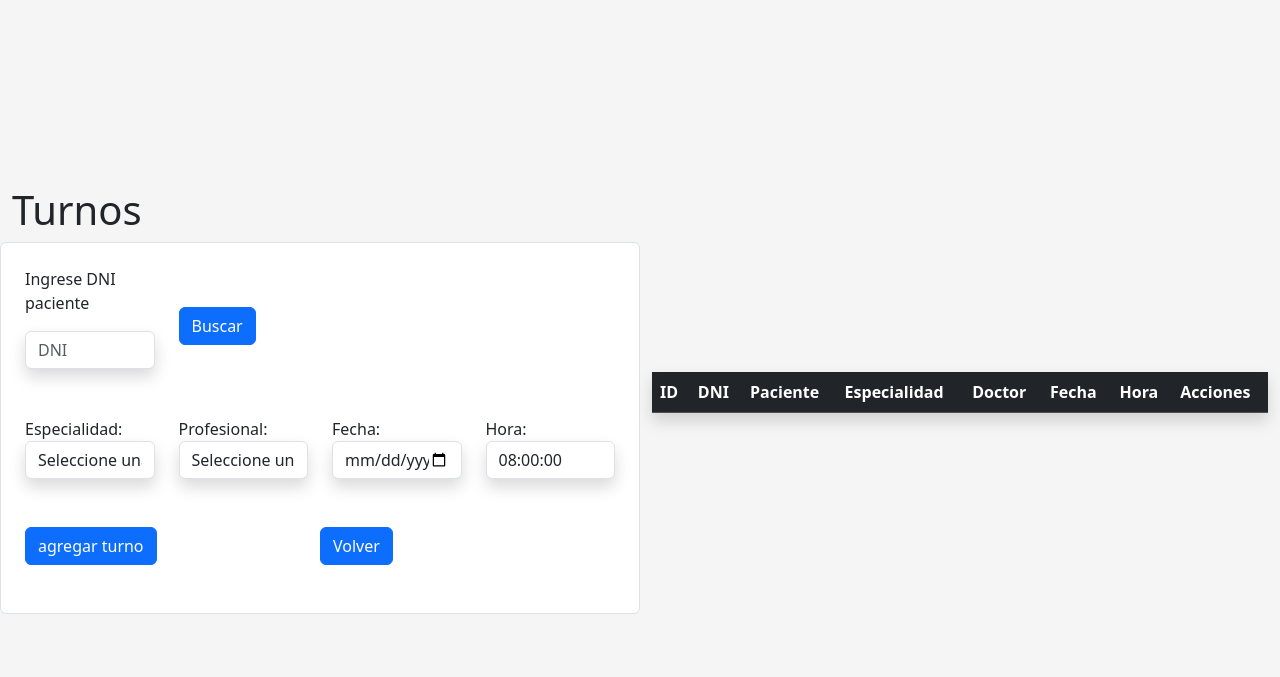
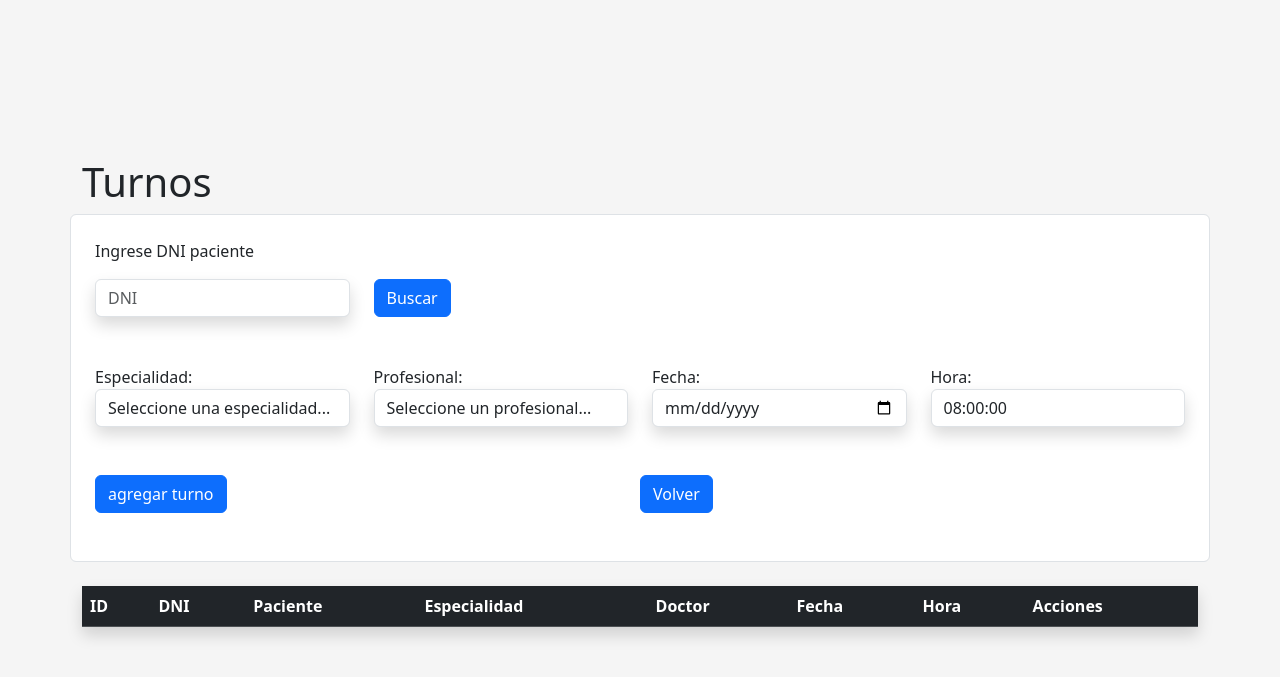
Before and after one commit to madeforyalo/clinica, a PHP site: page /turnos.php in a window 1280 px wide. Shown: the top 677 px of the page. Run offline with PHP 8.4, Linux system fonts and the light colour scheme; data comes from the database, SQL or seed files in the repository; data that the repository does not hold is empty; some libraries are stand-ins or nearby versions.

Commit message:
modificamos tabla turnos

```diff
--- a/turnos.php
+++ b/turnos.php
@@ -149,9 +149,6 @@
                 $sqlTurno="INSERT INTO turnos VALUE (null, $doc, $pac, $esp, '$fecha', '$hora')";
                 $queryTurno = mysqli_query($conn, $sqlTurno);
 
-            // if ($queryTurno){
-            //     Header("location: turnos.php");
-            // };
             }
             $turno=turnos();
 
@@ -159,10 +156,7 @@
         </form>
         <div class="col-2"></div>
 
-    </div>
-</div>
-<div class="container">
-    <div class="row">
+        <div class="row mt-4">
             <div class="col">
                 <div class="table">
                     <table class="table shadow" >
@@ -202,6 +196,13 @@
             </div>
         </div>
 </div>
+
+
+</div>
+
+
+
+</div>
 </body>
 
 </html>
```
Lines whose indentation alone changed are shown as unchanged.
